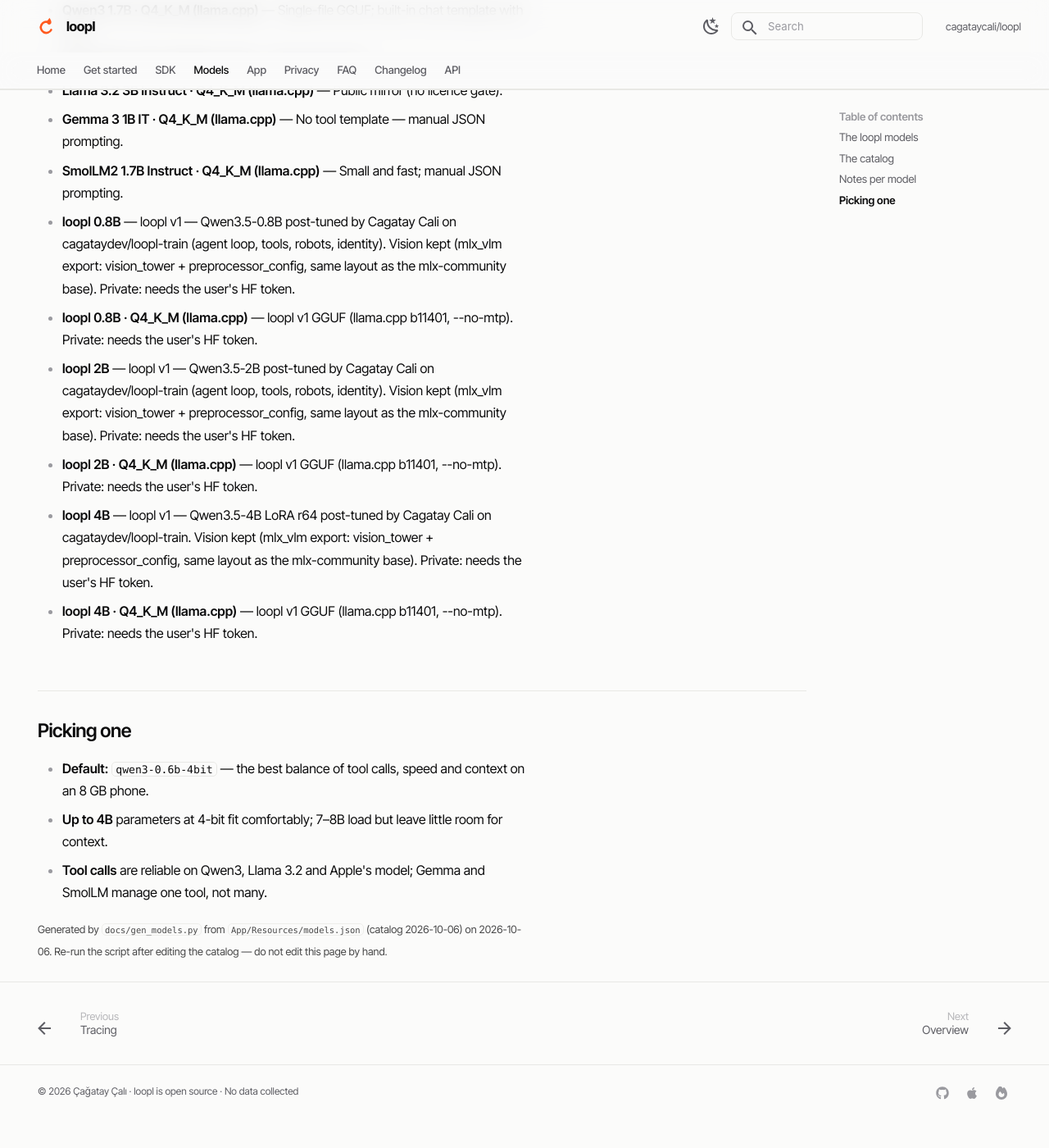
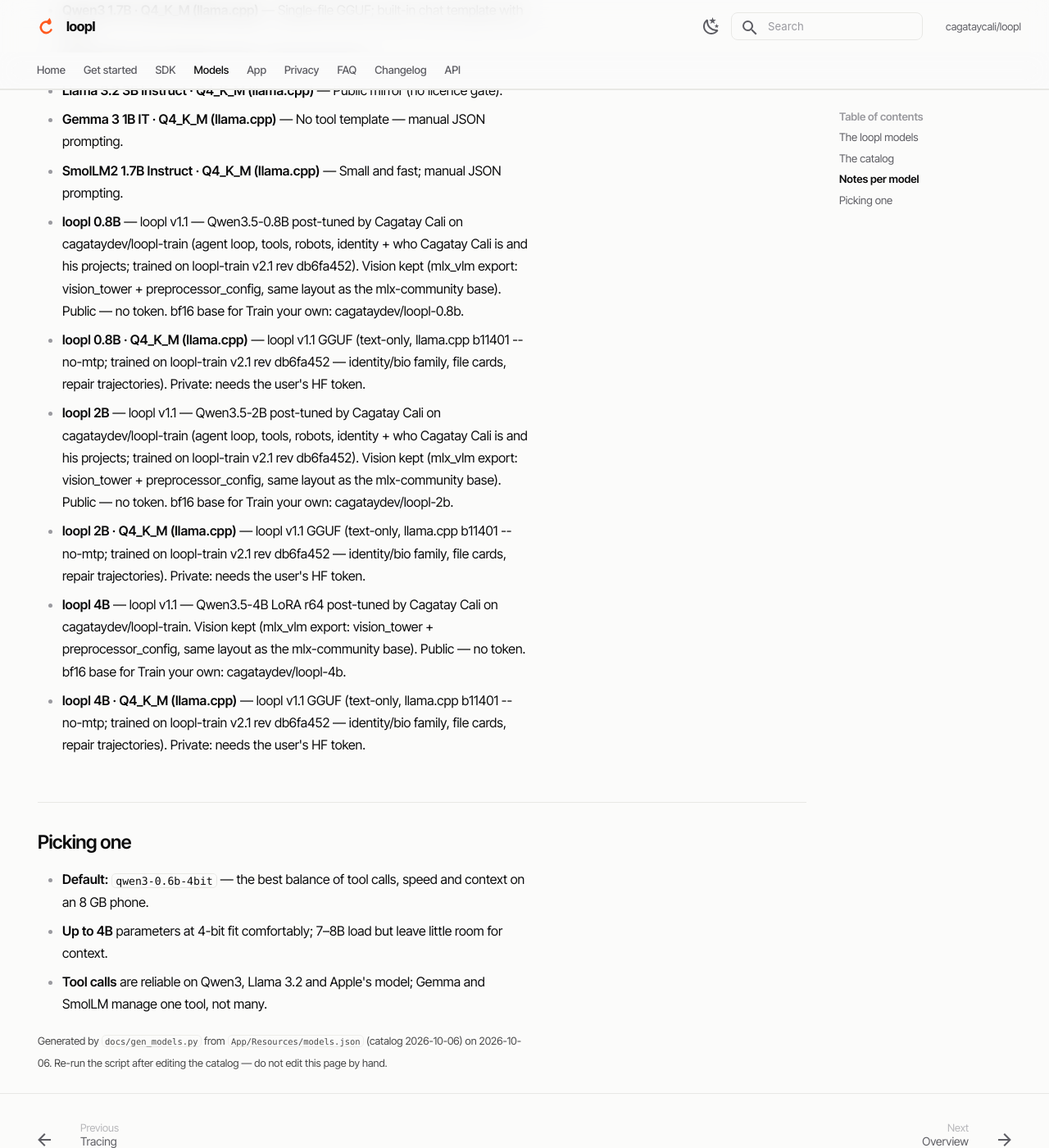
Before and after one commit to cagataycali/loopl, an MkDocs documentation site: the page built from docs/models.md, in a window 1280 px wide and 1400 px high, scrolled down 4098 px. Shown: the whole window at 82% size. Built offline with MkDocs 1.6.1 and Material for MkDocs 9.7.7, drawn with Linux system fonts in a browser that asks for light colours; before the commit the page ends 5461 px from its top, so only the background shows below that; some of the changed text lies outside the part shown.

Commit message:
publish-v11: loopl models are public — MLX rows gated:false + v1.1 notes/sizes, collection snapshot re-synced to the 6 public items, docs/README say public, tests pin the six

```diff
--- a/docs/changelog.md
+++ b/docs/changelog.md
@@ -16,6 +16,7 @@
 
 ## Unreleased — human in the loop & `http`
 
+- **The loopl models are public** (2026-10-06, owner decision). `cagataydev/loopl-{0.8b,2b,4b}-4bit` (MLX 4-bit, vision — what the app downloads) and `cagataydev/loopl-{0.8b,2b,4b}` (bf16, the base for *Continue a model*) are public on Hugging Face, and the [loopl collection](https://huggingface.co/collections/cagataydev/loopl-on-device-agents-swift-6ac51395b13a9c41d4932eaf) is public and holds exactly those six. All three carry **v1.1** (dataset v2.1: identity/bio family, file cards, repair rows): 4B quiz472 158 vs v1 111, tools 9/9 · 9/9, identity 5/5; 2B 91 vs 88; 0.8B 88 vs 59. **Catalog**: the three loopl MLX rows are `gated: false` (no account), notes/sizes say v1.1; the GGUF rows stay gated — those repos, the LoRA adapter and the dataset remain private. `App/Resources/collection.json` re-synced (6 items, `private: false`); `docs/models.md` + README say *public* instead of *gated*; `testBundledSnapshotInTheAppIsCurrent` pins the six.
 - **App — two labels that lied**, found by the visual audit of build 10's main. **Fixed** Settings summarised the tool set as *"Tools 6 of 6"* directly above eight on-device Apple toggles that were all on: `Engine.allTools` is the six portable tools, while the agent gets `allTools.filter(enabled) + AppleToolPrefs.active`. It now counts both and leaves out what this hardware cannot run — *9 of 9* on a simulator, *14 of 14* on an iPhone (`ToolCountSummary`, `Engine.toolSummary`, `ToolCountSummaryTests`). **Fixed** Models › loopl models told you to sign in **twice** — the key-icon row and the section footer carried the same sentence 40 pt apart; the row keeps the instruction (`CollectionModel.signInHint`), the footer keeps the status (*the collection is private right now*), and a private collection with nothing cached now shows the hint instead of a warning triangle.
 - **Loopl / App**: a Hub row's **size is the size you download**. The listing only sends `safetensors.total`, and the old estimate multiplied every parameter by `bits/8 × 1.125` — so Models › Mine offered `cagataydev/loopl-0.8b-4bit` as **479.8 MB** while the Hub's file list says **625.2 MB**: `mlx_vlm` leaves the vision tower in bf16. `HubCatalog.mlxBytes(parameters:bits:groupSize:)` reads the Hub's per-dtype counts instead (a quantised parameter costs `bits/8` plus its share of the per-group scale and bias, `group_size` from config.json; everything else costs its own dtype) and lands within **0.02 %** of the real blob sizes on loopl 0.8B/2B/4B, `Qwen3-VL-2B-Instruct-4bit`, `Qwen3-1.7B-4bit`, `Qwen3-8B-8bit` and `Llama-3.2-1B-Instruct-4bit` — where the estimate was ‑23 %, ‑28 %, ‑16 %, ‑33 % and +6 % out. `estimateMLXBytes(params:bits:)` stays as the fallback for rows without a breakdown. `HubSizeTests` pins it on real Hub responses.
 - **Train your own keeps going** — *Continue a model* trains on top of one of your Mine models (bf16 twin, round badge, lineage in the card, replay of
--- a/docs/models.md
+++ b/docs/models.md
@@ -7,19 +7,19 @@
 
 # Models
 
-The app's built-in catalog. Every entry is a public Hugging Face repo — no token — except the **loopl** rows (`gated: yes`), which are Cagatay's private post-tuned models and download with your own token (Settings › Hugging Face); any other public MLX or GGUF repo loads the same way. *Usable on 8 GB* is the context that fits beside the weights on an iPhone 16 Pro; it is the app's default.
+The app's built-in catalog. Every entry is a public Hugging Face repo — no token — including the **loopl** MLX models; only the loopl GGUF builds (`gated: yes`) are private and need your own token (Settings › Hugging Face). Any other public MLX or GGUF repo loads the same way. *Usable on 8 GB* is the context that fits beside the weights on an iPhone 16 Pro; it is the app's default.
 
 ## The loopl models
 
-Qwen3.5 0.8B, 2B and 4B post-tuned on [cagataydev/loopl-train](https://huggingface.co/datasets/cagataydev/loopl-train): the agent loop and how this runtime behaves, tool calls in both dialects loopl speaks, recovering from a tool error instead of repeating it, who they are. The vision tower is the base's, kept — the MLX exports read photos; the GGUF exports are text-only. Every repo lives in one place, **[the loopl collection on Hugging Face](https://huggingface.co/collections/cagataydev/loopl-on-device-agents-swift-6ac51395b13a9c41d4932eaf)** — MLX 4-bit, GGUF, bf16, the LoRA adapter, the dataset and two models trained *from the app*. Each card has the scores against the base, the recipe and how to run it in the app, with `mlx_vlm`, with `llama.cpp` or from Swift.
+Qwen3.5 0.8B, 2B and 4B post-tuned on [cagataydev/loopl-train](https://huggingface.co/datasets/cagataydev/loopl-train) (private): the agent loop and how this runtime behaves, tool calls in both dialects loopl speaks, recovering from a tool error instead of repeating it, who they are. The vision tower is the base's, kept — the MLX exports read photos; the GGUF exports are text-only. They are public, in one place: **[the loopl collection on Hugging Face](https://huggingface.co/collections/cagataydev/loopl-on-device-agents-swift-6ac51395b13a9c41d4932eaf)** — the three MLX 4-bit exports (what the app downloads) and the three bf16 checkpoints (the base for continual post-tuning with Models › Train your own). Each card has the scores against the base, the recipe and how to run it in the app, with `mlx_vlm` or from Swift. The GGUF builds, LoRA adapter and the training dataset stay private.
 
-| | MLX 4-bit · vision | GGUF Q4_K_M · text | bf16 |
+| | MLX 4-bit · vision · public | bf16 · post-tuning base · public | GGUF Q4_K_M · text · private |
 |---|---|---|---|
-| loopl 0.8B | [loopl-0.8b-4bit](https://huggingface.co/cagataydev/loopl-0.8b-4bit) | [loopl-0.8b-GGUF](https://huggingface.co/cagataydev/loopl-0.8b-GGUF) | [loopl-0.8b](https://huggingface.co/cagataydev/loopl-0.8b) |
-| loopl 2B | [loopl-2b-4bit](https://huggingface.co/cagataydev/loopl-2b-4bit) | [loopl-2b-GGUF](https://huggingface.co/cagataydev/loopl-2b-GGUF) | [loopl-2b](https://huggingface.co/cagataydev/loopl-2b) |
-| loopl 4B | [loopl-4b-4bit](https://huggingface.co/cagataydev/loopl-4b-4bit) | [loopl-4b-GGUF](https://huggingface.co/cagataydev/loopl-4b-GGUF) | [loopl-4b](https://huggingface.co/cagataydev/loopl-4b) |
+| loopl 0.8B | [loopl-0.8b-4bit](https://huggingface.co/cagataydev/loopl-0.8b-4bit) | [loopl-0.8b](https://huggingface.co/cagataydev/loopl-0.8b) | loopl-0.8b-GGUF (token) |
+| loopl 2B | [loopl-2b-4bit](https://huggingface.co/cagataydev/loopl-2b-4bit) | [loopl-2b](https://huggingface.co/cagataydev/loopl-2b) | loopl-2b-GGUF (token) |
+| loopl 4B | [loopl-4b-4bit](https://huggingface.co/cagataydev/loopl-4b-4bit) | [loopl-4b](https://huggingface.co/cagataydev/loopl-4b) | loopl-4b-GGUF (token) |
 
-In the app: Settings › Hugging Face › sign in, then Models › **Mine** (private) or **Browse** (public) → download. On a Mac: `pip install mlx-vlm` then `python -m mlx_vlm.generate --model cagataydev/loopl-2b-4bit --image photo.jpg --prompt "What is this?"`.
+In the app: Models › **loopl models** → download (no account). On a Mac: `pip install mlx-vlm` then `python -m mlx_vlm.generate --model cagataydev/loopl-2b-4bit --image photo.jpg --prompt "What is this?"`.
 
 ## The catalog
 
@@ -28,10 +28,10 @@
 | Model | Runtime | Params | 4-bit size | ctx max | usable on 8 GB | min RAM | gated | tool calls |
 |---|---|---|---|---:|---:|---|---|:-:|
 | [Qwen3.5 0.8B](https://huggingface.co/mlx-community/Qwen3.5-0.8B-4bit) | MLX | 0.8B | 652 MB | 262,144 | 16,384 | 2 GB | no | ✓ |
-| [loopl 0.8B](https://huggingface.co/cagataydev/loopl-0.8b-4bit) | MLX | 0.8B | 625 MB | 262,144 | 16,384 | 2 GB | yes | ✓ |
+| [loopl 0.8B](https://huggingface.co/cagataydev/loopl-0.8b-4bit) | MLX | 0.8B | 652 MB | 262,144 | 16,384 | 2 GB | no | ✓ |
 | [Qwen3-VL 2B](https://huggingface.co/mlx-community/Qwen3-VL-2B-Instruct-4bit) | MLX | 2.0B | 1.80 GB | 262,144 | 12,288 | 3 GB | no | ✓ |
 | [Qwen3.5 2B](https://huggingface.co/mlx-community/Qwen3.5-2B-4bit) | MLX | 2.0B | 1.75 GB | 262,144 | 12,288 | 3 GB | no | ✓ |
-| [loopl 2B](https://huggingface.co/cagataydev/loopl-2b-4bit) | MLX | 2.0B | 1.72 GB | 262,144 | 12,288 | 3 GB | yes | ✓ |
+| [loopl 2B](https://huggingface.co/cagataydev/loopl-2b-4bit) | MLX | 2.0B | 1.75 GB | 262,144 | 12,288 | 3 GB | no | ✓ |
 | [DeepSeek-R1-Distill-Qwen-1.5B (4-bit)](https://huggingface.co/mlx-community/DeepSeek-R1-Distill-Qwen-1.5B-4bit) | MLX | 1.8B | 1000 MB | 131,072 | 8,192 | 6 GB | no | — |
 | [Llama-3.2-1B Instruct (4-bit)](https://huggingface.co/mlx-community/Llama-3.2-1B-Instruct-4bit) | MLX | 1.2B | 695 MB | 131,072 | 8,192 | 6 GB | no | ✓ |
 | [Llama-3.2-3B Instruct (4-bit)](https://huggingface.co/mlx-community/Llama-3.2-3B-Instruct-4bit) | MLX | 3.2B | 1.81 GB | 131,072 | 8,192 | 8 GB | no | ✓ |
@@ -43,7 +43,7 @@
 | [SmolLM3-3B (4-bit)](https://huggingface.co/mlx-community/SmolLM3-3B-4bit) | MLX | 3.1B | 1.73 GB | 65,536 | 8,192 | 8 GB | no | ✓ |
 | [gemma-3-1b IT (4-bit)](https://huggingface.co/mlx-community/gemma-3-1b-it-4bit) | MLX | 1.0B | 733 MB | 32,768 | 8,192 | 6 GB | no | — |
 | [gemma-3-1b IT-qat (4-bit)](https://huggingface.co/mlx-community/gemma-3-1b-it-qat-4bit) | MLX | 1.0B | 733 MB | 32,768 | 8,192 | 6 GB | no | — |
-| [loopl 4B](https://huggingface.co/cagataydev/loopl-4b-4bit) | MLX | 4.0B | 3.03 GB | 262,144 | 8,192 | 6 GB | yes | ✓ |
+| [loopl 4B](https://huggingface.co/cagataydev/loopl-4b-4bit) | MLX | 4.0B | 3.06 GB | 262,144 | 8,192 | 6 GB | no | ✓ |
 | [gemma-3-4b IT-qat (4-bit)](https://huggingface.co/mlx-community/gemma-3-4b-it-qat-4bit) | MLX | 4.3B | 3.00 GB | 131,072 | 6,838 | 8 GB | no | — |
 | [gemma-3-4b IT (4-bit)](https://huggingface.co/mlx-community/gemma-3-4b-it-4bit) | MLX | 4.3B | 3.40 GB | 131,072 | 5,383 | 12 GB | no | — |
 | [Gemma 3 1B IT · Q4_K_M (llama.cpp)](https://huggingface.co/unsloth/gemma-3-1b-it-GGUF) | GGUF | 1.0B | 806 MB | 32,768 | 8,192 | 6 GB | no | — |
@@ -84,12 +84,12 @@
 - **Llama 3.2 3B Instruct · Q4_K_M (llama.cpp)** — Public mirror (no licence gate).
 - **Gemma 3 1B IT · Q4_K_M (llama.cpp)** — No tool template — manual JSON prompting.
 - **SmolLM2 1.7B Instruct · Q4_K_M (llama.cpp)** — Small and fast; manual JSON prompting.
-- **loopl 0.8B** — loopl v1 — Qwen3.5-0.8B post-tuned by Cagatay Cali on cagataydev/loopl-train (agent loop, tools, robots, identity). Vision kept (mlx_vlm export: vision_tower + preprocessor_config, same layout as the mlx-community base). Private: needs the user's HF token.
-- **loopl 0.8B · Q4_K_M (llama.cpp)** — loopl v1 GGUF (llama.cpp b11401, --no-mtp). Private: needs the user's HF token.
-- **loopl 2B** — loopl v1 — Qwen3.5-2B post-tuned by Cagatay Cali on cagataydev/loopl-train (agent loop, tools, robots, identity). Vision kept (mlx_vlm export: vision_tower + preprocessor_config, same layout as the mlx-community base). Private: needs the user's HF token.
-- **loopl 2B · Q4_K_M (llama.cpp)** — loopl v1 GGUF (llama.cpp b11401, --no-mtp). Private: needs the user's HF token.
-- **loopl 4B** — loopl v1 — Qwen3.5-4B LoRA r64 post-tuned by Cagatay Cali on cagataydev/loopl-train. Vision kept (mlx_vlm export: vision_tower + preprocessor_config, same layout as the mlx-community base). Private: needs the user's HF token.
-- **loopl 4B · Q4_K_M (llama.cpp)** — loopl v1 GGUF (llama.cpp b11401, --no-mtp). Private: needs the user's HF token.
+- **loopl 0.8B** — loopl v1.1 — Qwen3.5-0.8B post-tuned by Cagatay Cali on cagataydev/loopl-train (agent loop, tools, robots, identity + who Cagatay Cali is and his projects; trained on loopl-train v2.1 rev db6fa452). Vision kept (mlx_vlm export: vision_tower + preprocessor_config, same layout as the mlx-community base). Public — no token. bf16 base for Train your own: cagataydev/loopl-0.8b.
+- **loopl 0.8B · Q4_K_M (llama.cpp)** — loopl v1.1 GGUF (text-only, llama.cpp b11401 --no-mtp; trained on loopl-train v2.1 rev db6fa452 — identity/bio family, file cards, repair trajectories). Private: needs the user's HF token.
+- **loopl 2B** — loopl v1.1 — Qwen3.5-2B post-tuned by Cagatay Cali on cagataydev/loopl-train (agent loop, tools, robots, identity + who Cagatay Cali is and his projects; trained on loopl-train v2.1 rev db6fa452). Vision kept (mlx_vlm export: vision_tower + preprocessor_config, same layout as the mlx-community base). Public — no token. bf16 base for Train your own: cagataydev/loopl-2b.
+- **loopl 2B · Q4_K_M (llama.cpp)** — loopl v1.1 GGUF (text-only, llama.cpp b11401 --no-mtp; trained on loopl-train v2.1 rev db6fa452 — identity/bio family, file cards, repair trajectories). Private: needs the user's HF token.
+- **loopl 4B** — loopl v1.1 — Qwen3.5-4B LoRA r64 post-tuned by Cagatay Cali on cagataydev/loopl-train. Vision kept (mlx_vlm export: vision_tower + preprocessor_config, same layout as the mlx-community base). Public — no token. bf16 base for Train your own: cagataydev/loopl-4b.
+- **loopl 4B · Q4_K_M (llama.cpp)** — loopl v1.1 GGUF (text-only, llama.cpp b11401 --no-mtp; trained on loopl-train v2.1 rev db6fa452 — identity/bio family, file cards, repair trajectories). Private: needs the user's HF token.
 
 ## Picking one
 
```
Also changed, not shown: README.md (+2 -2 lines), docs/gen_models.py (+10 -9 lines), 5 other files.
